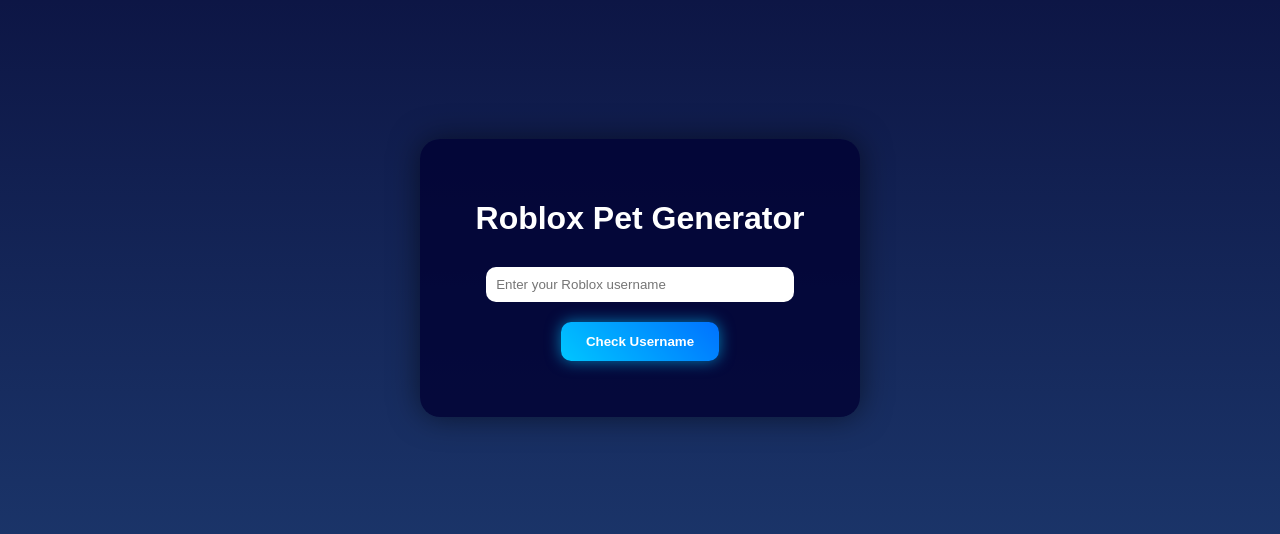
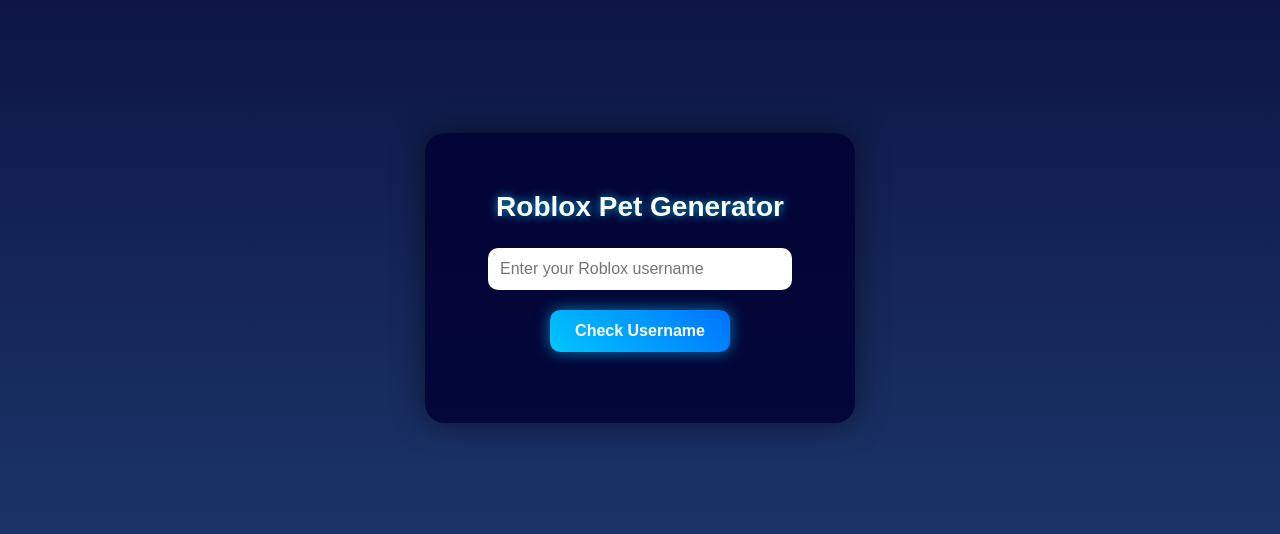
Before and after one commit to GiverAngel/pet-generator, a plain HTML site: page index.html in a window 1280 px wide. Shown: the part 122-656 px from the top of the page. Drawn offline with Linux system fonts and the light colour scheme.

Commit message:
Update style.css

```diff
--- a/style.css
+++ b/style.css
@@ -1,3 +1,4 @@
+/* General Body */
 body {
     margin: 0;
     font-family: 'Arial', sans-serif;
@@ -9,26 +10,34 @@ body {
     height: 100vh;
 }
 
+/* Container */
 .container {
-    background-color: rgba(0, 0, 50, 0.8);
+    background-color: rgba(0, 0, 50, 0.85);
     padding: 40px;
     border-radius: 20px;
-    box-shadow: 0 0 30px rgba(0,0,0,0.5);
+    box-shadow: 0 0 30px rgba(0, 0, 0, 0.5);
     text-align: center;
+    width: 350px;
 }
 
+/* Headings */
 h1 {
-    margin-bottom: 30px;
+    margin-bottom: 25px;
+    font-size: 28px;
+    text-shadow: 0 0 10px rgba(0, 198, 255, 0.8);
 }
 
+/* Input */
 input {
-    padding: 10px;
+    padding: 12px;
     border-radius: 10px;
     border: none;
     width: 80%;
     margin-bottom: 20px;
+    font-size: 16px;
 }
 
+/* Buttons */
 button {
     padding: 12px 25px;
     border-radius: 10px;
@@ -37,8 +46,10 @@ button {
     background: linear-gradient(45deg, #00c6ff, #0072ff);
     color: white;
     font-weight: bold;
+    font-size: 16px;
     box-shadow: 0 0 15px rgba(0, 198, 255, 0.6);
     transition: 0.3s;
+    margin-bottom: 15px;
 }
 
 button:hover {
@@ -46,8 +57,15 @@ button:hover {
     transform: translateY(-2px);
 }
 
+/* Pet Image */
 img {
     margin-top: 20px;
     width: 150px;
     border-radius: 10px;
+    box-shadow: 0 0 20px rgba(0, 198, 255, 0.5);
 }
+
+/* Join Private Server Button */
+a button {
+    margin-top: 15px;
+}
```
